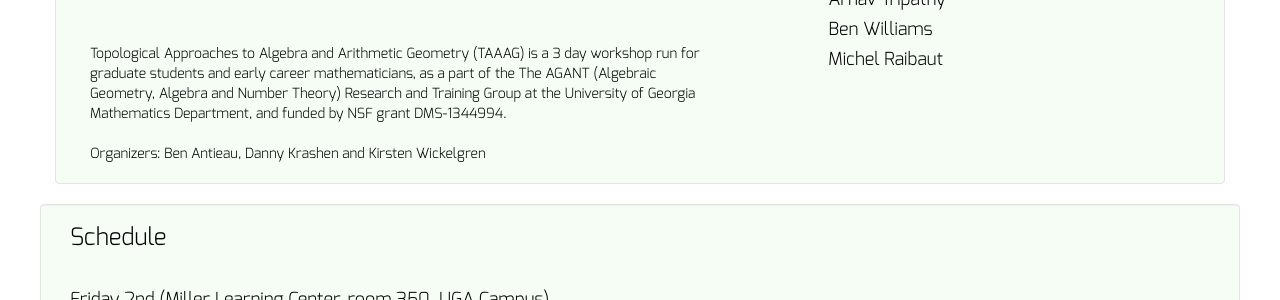
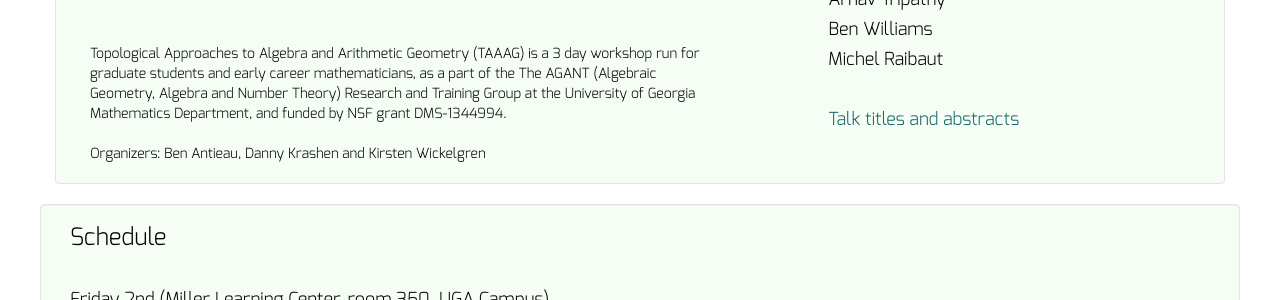
Before and after one commit to torsor/taaag, a Jekyll site: the page built from index.html, in a window 1280 px wide. Shown: the part 375-675 px from the top of the page. Built offline with Jekyll 4.4.1, drawn with Linux system fonts in a browser that asks for light colours; nearby versions of some CDN libraries.

Commit message:
add abstracts

```diff
--- a/index.html
+++ b/index.html
@@ -35,6 +35,8 @@ Organizers: Ben Antieau, Danny Krashen and Kirsten Wickelgren
 <h4>Arnav Tripathy</h4>
 <h4>Ben Williams</h4>
 <h4>Michel Raibaut</h4>
+<br />
+<h4><a href="abstracts.pdf">Talk titles and abstracts</a></h4>
   </div> <!-- /inner row well 1 (right) -->
 </div>
 </div>
```
Also changed, not shown: 1 other file.
